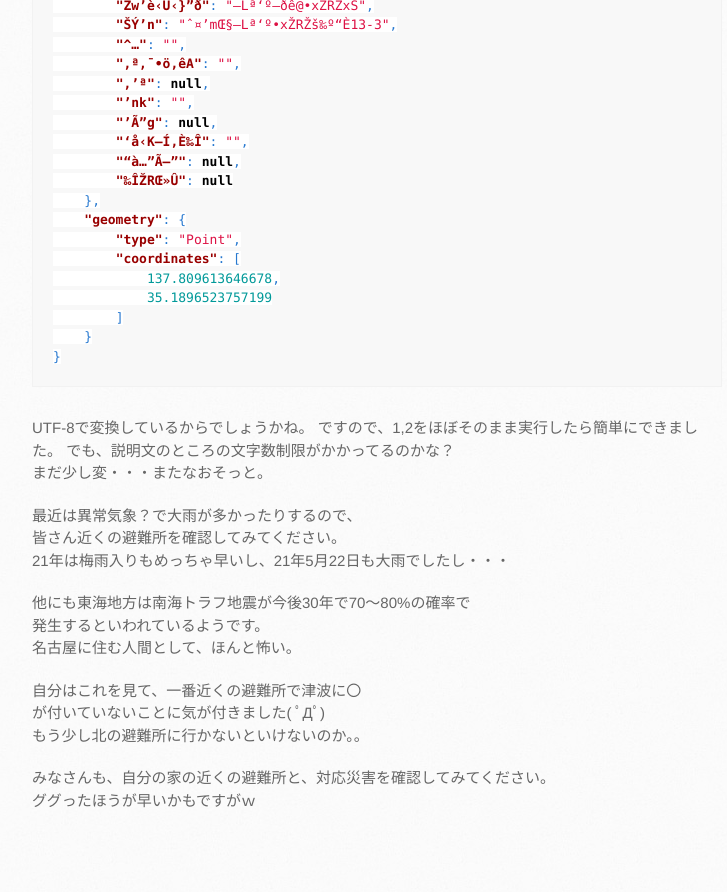
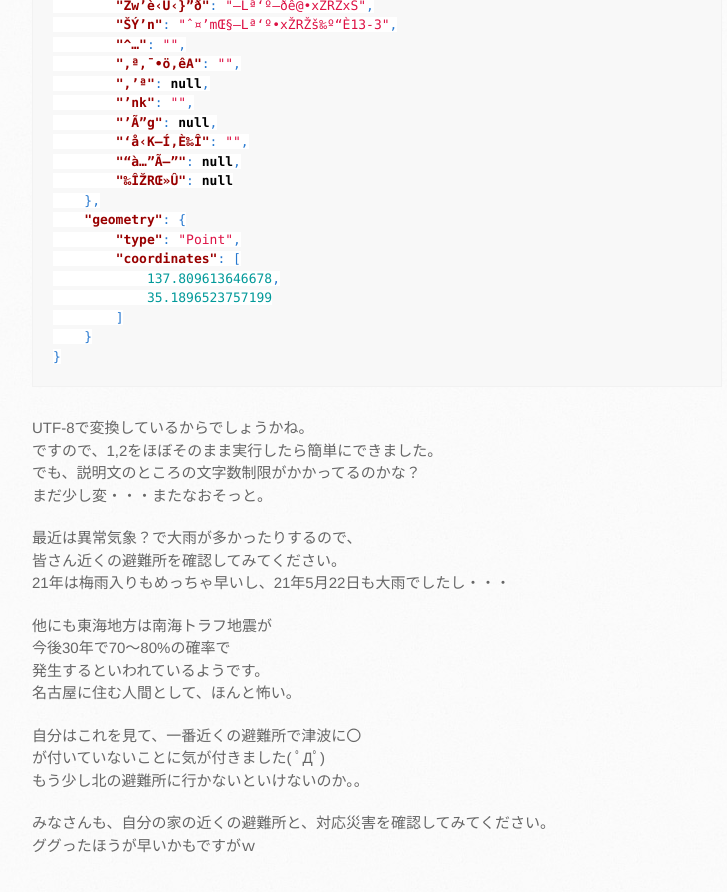
Before and after one commit to mtaketani113/mtaketani113.github.io, a Jekyll site: the page built from it/github/geoJsonAichiSelter.md, in a window 1280 px wide and 900 px high, scrolled down 1014 px. Shown: the top 892 px of the window, without its empty margins (138-865 px from the left). Built offline with Jekyll 4.4.1, drawn with Linux system fonts in a browser that asks for light colours; comment, search, counter and statistics services are not loaded; the repository's description, which GitHub fills in, is left out; before the commit the page ends 1869 px from its top, so only the background shows below that.

Commit message:
改行を修正

```diff
--- a/it/github/geoJsonAichiSelter.md
+++ b/it/github/geoJsonAichiSelter.md
@@ -58,7 +58,8 @@ UTF-8で変換しているからでしょうかね。
 皆さん近くの避難所を確認してみてください。
 21年は梅雨入りもめっちゃ早いし、21年5月22日も大雨でしたし・・・
 
-他にも東海地方は南海トラフ地震が今後30年で70～80%の確率で
+他にも東海地方は南海トラフ地震が
+今後30年で70～80%の確率で
 発生するといわれているようです。
 名古屋に住む人間として、ほんと怖い。
 
```
